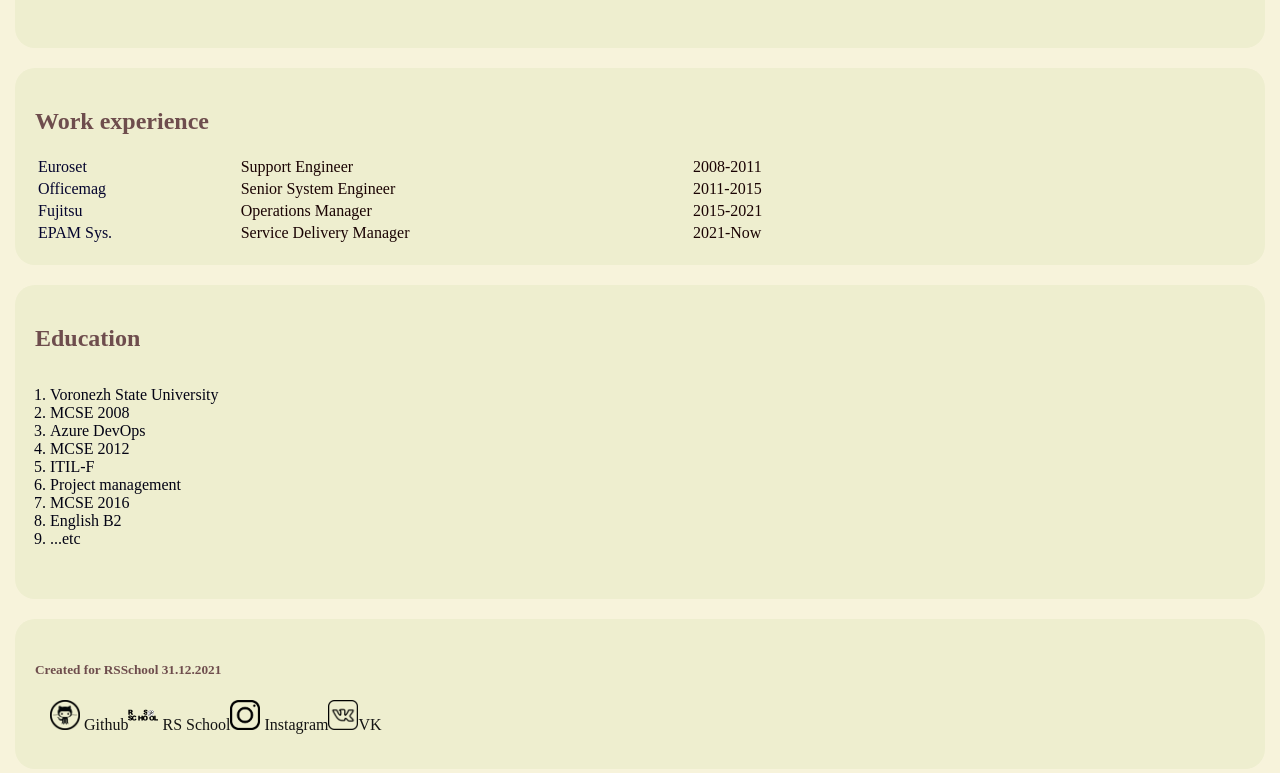
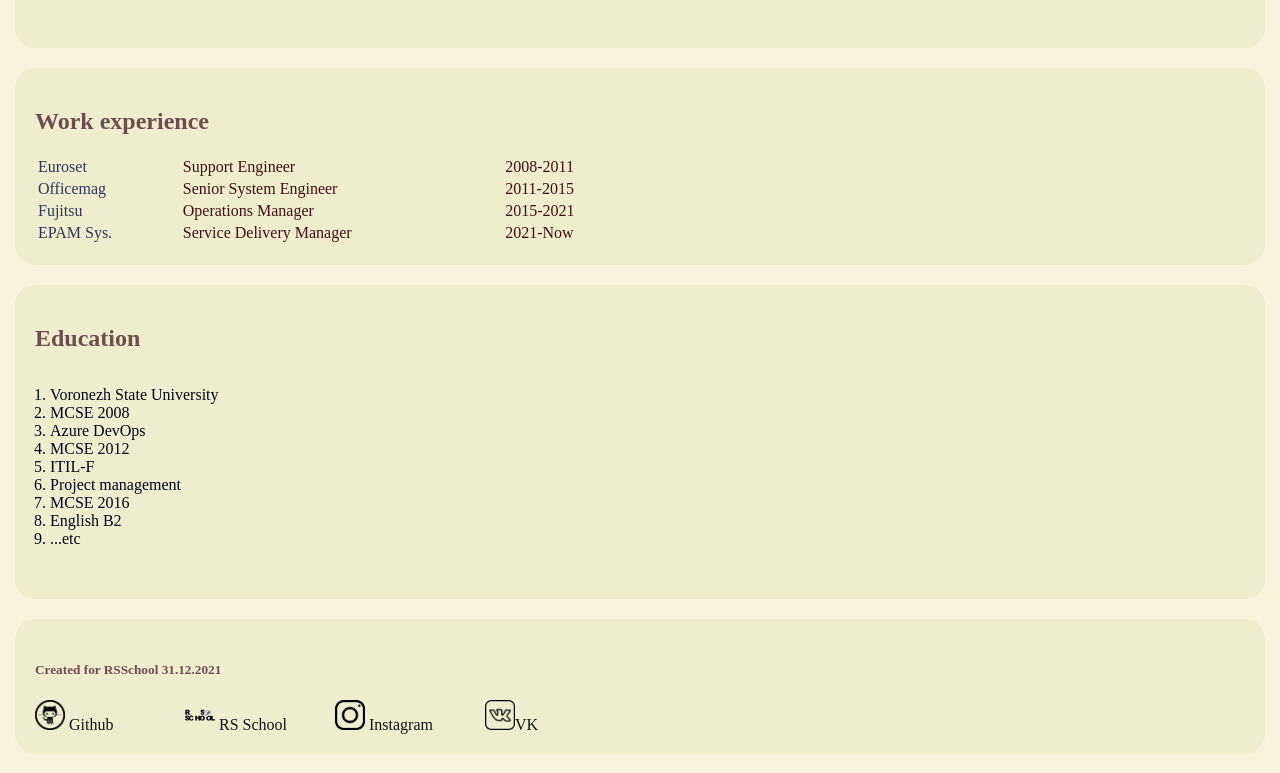
Before and after one commit to polozoffs/rsschool-cv, a plain HTML site: page index.html in a window 1280 px wide. Shown: the part 645-1418 px from the top of the page. Drawn offline with Linux system fonts and the light colour scheme.

Commit message:
feat: update css

```diff
--- a/index.html
+++ b/index.html
@@ -112,19 +112,19 @@
             <h5>Created for RSSchool 31.12.2021</h5>
             <div class="flexcontainer">
 
-                <div class="Course&Social">
+                <div class="l1">
                     <img src="img/git.png" width="30", height="30"> <a href="https://github.com/polozoffs/rsschool-cv"> Github </a>
                 </div>
 
-                <div>
+                <div class="l2">
                     <img src="img/rs_school_js.svg" width="30", height="30"> <a href="https://rs.school/js-stage0/">RS School</a>
                 </div>
 
-                <div>
+                <div class="l3">
                     <img src="img/insta.png" width="30", height="30"><a href="https://www.instagram.com/polozoffs"> Instagram </a>
                 </div>
 
-                <div>
+                <div class="l4">
                     <img src="img/vk.png" width="30", height="30"><a href="https://VK.com/poison93">VK</a>
                 </div>
             </div>
--- a/style.css
+++ b/style.css
@@ -83,24 +83,32 @@ body{
 }
 
 .tabledata{
-    width: 70%;
+    width: 50%;
 }
 
 .tabledata td:nth-child(1){
-color: rgb(4, 4, 46);
+color: rgb(52, 52, 87);
 }
 
 .tabledata td:nth-child(2),
 .tabledata td:nth-child(3){
 
-    color: rgb(26, 3, 3);
+    color: rgb(66, 16, 16);
     font: 100;
 
 }
 .flexcontainer{
+
     display: flex;
-    justify-content: space-center;
-    margin: 15px;
+
+
 }
 
 }
+
+.l1,
+.l2,
+.l3,
+.l4{
+    width: 150px;
+}
```
